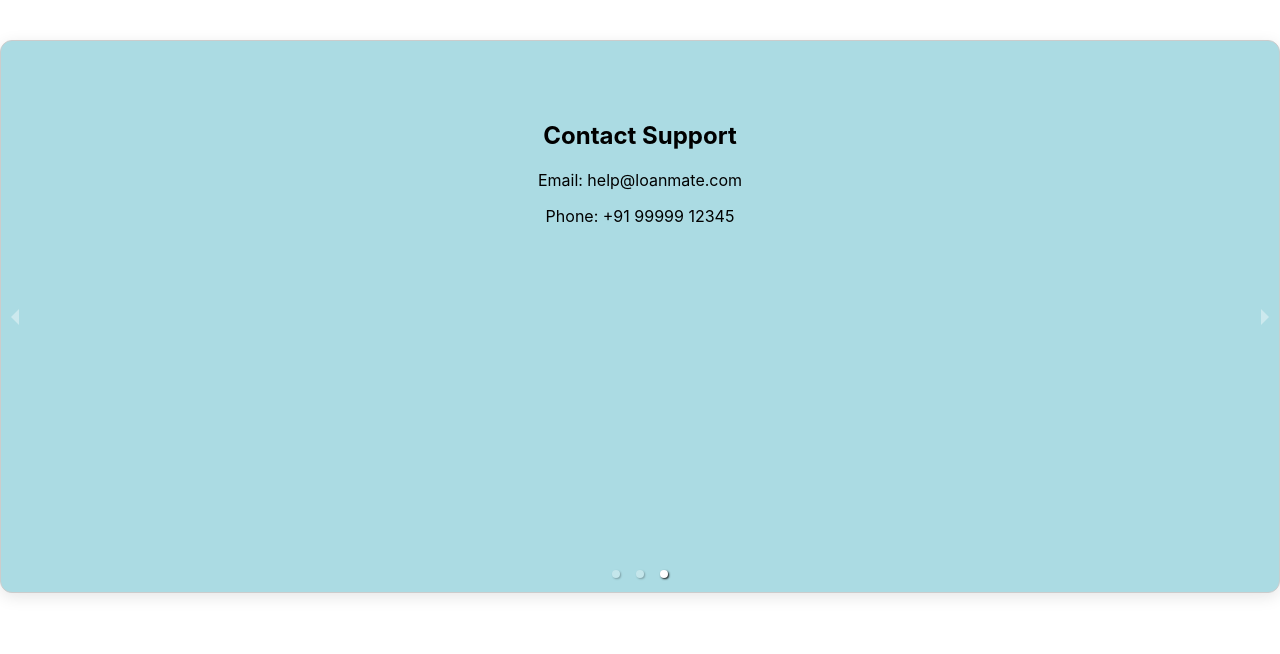
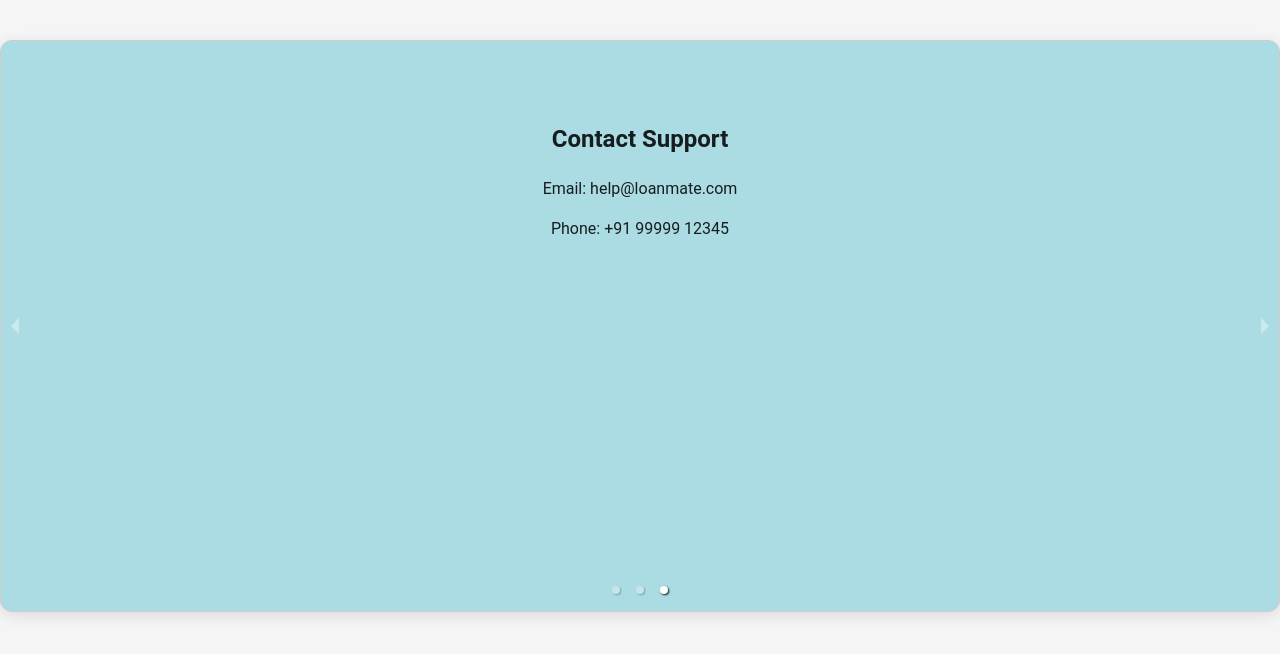
Before and after one commit to Soumya-0808-BankProject/project-new, a React (Create React App) app: page / in a window 1280 px wide. Shown: the top 654 px of the page. Built offline with nearby package versions, Linux system fonts and the light colour scheme.

Commit message:
merged main

```diff
--- a/src/index.js
+++ b/src/index.js
@@ -1,13 +1,19 @@
-import React from 'react';
-import ReactDOM from 'react-dom/client';
-import './index.css';
-import App from './App';
-import reportWebVitals from './reportWebVitals';
+import React from "react";
+import ReactDOM from "react-dom/client";
+import reportWebVitals from "./reportWebVitals";
+import { CssBaseline, ThemeProvider } from "@mui/material";
 
-const root = ReactDOM.createRoot(document.getElementById('root'));
+import muiTheme from "./theme/theme";
+import App from "./App";
+import "./index.css";
+
+const root = ReactDOM.createRoot(document.getElementById("root"));
 root.render(
   <React.StrictMode>
-    <App />
+    <ThemeProvider theme={muiTheme}>
+      <CssBaseline />
+      <App />
+    </ThemeProvider>
   </React.StrictMode>
 );
 
--- /dev/null
+++ b/src/theme/theme.js
@@ -0,0 +1,21 @@
+import { createTheme } from "@mui/material/styles";
+
+const muiTheme = createTheme({
+  palette: {
+    primary: {
+      main: "#1976d2",
+    },
+    secondary: {
+      main: "#9c27b0",
+    },
+    background: {
+      default: "#f5f5f5",
+      paper: "#ffffff",
+    },
+  },
+  typography: {
+    fontFamily: "Roboto, sans-serif",
+  },
+});
+
+export default muiTheme;
```
Also changed, not shown: 1 other file (tests, documents, lock files or other folders).
